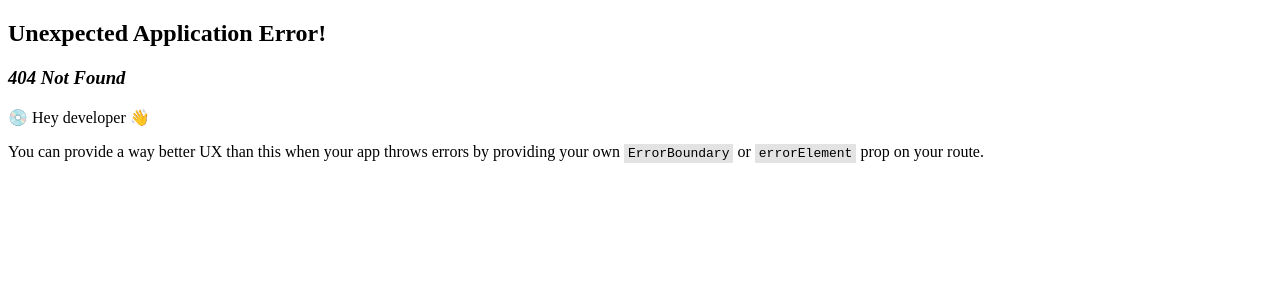
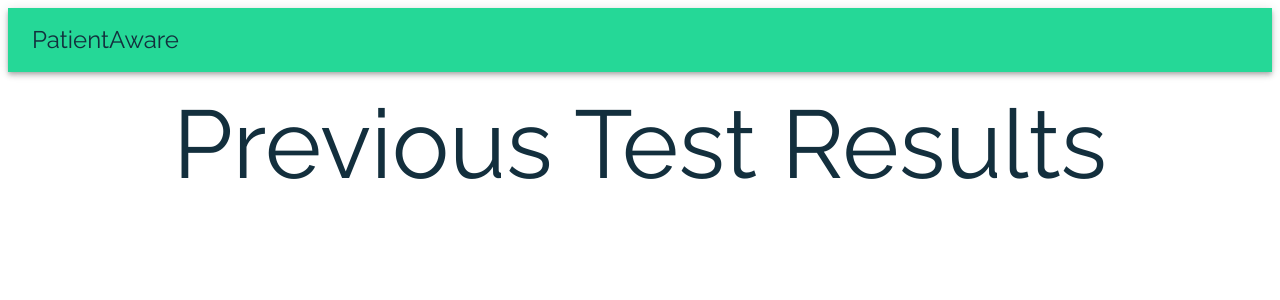
Before and after one commit to Patient-Aware/PatientAware, a React (Create React App) app in the folder client/: page /past-results in a window 1280 px wide. Before the commit this address had no page. Shown: the top 300 px of the page. Built offline with nearby package versions, Linux system fonts and the light colour scheme.

Commit message:
add basic past results page

```diff
--- /dev/null
+++ b/client/src/components/PastResults.jsx
@@ -0,0 +1,26 @@
+import React from "react"
+import {
+    Container,
+    Stack,
+    Typography
+} from "@mui/material"
+
+export default function PastResults() {
+
+    return (
+        <Container fixed>
+        <Stack
+            direction="column"
+            justifyContent="space-between"
+            alignItems="center"
+            spacing={8}
+        >
+            <Typography variant='h1' color="text.primary">
+                Previous Test Results
+            </Typography>
+
+        </Stack>
+
+    </Container>
+    )
+}
--- a/client/src/components/TestResults.jsx
+++ b/client/src/components/TestResults.jsx
@@ -41,7 +41,7 @@ export default function TestResults() {
                     </Grid>
 
                     <Grid item xs={6}>
-                        <Button variant="contained" color="secondary">Share Results with Care Provider</Button>
+                        <Button variant="contained" color="secondary" onClick={() => { navigate('/past-results') }}>View past test results</Button>
                     </Grid>
                 </Grid>
             </Stack>
--- a/client/src/index.js
+++ b/client/src/index.js
@@ -6,6 +6,7 @@ import { createBrowserRouter, RouterProvider } from "react-router-dom"
 import  Home, { onAntigenFormSubmit } from './components/Home';
 import OngoingTest, { loader as ongoingTestLoader } from './components/OngoingTest';
 import TestResults, { testResultsLoader } from './components/TestResults';
+import PastResults from './components/PastResults';
 
 const router = createBrowserRouter([
   {
@@ -26,6 +27,10 @@ const router = createBrowserRouter([
         path: "results",
         loader: testResultsLoader,
         element: <TestResults />
+      },
+      {
+        path: 'past-results',
+        element: <PastResults />
       }
     ]
   }
```
